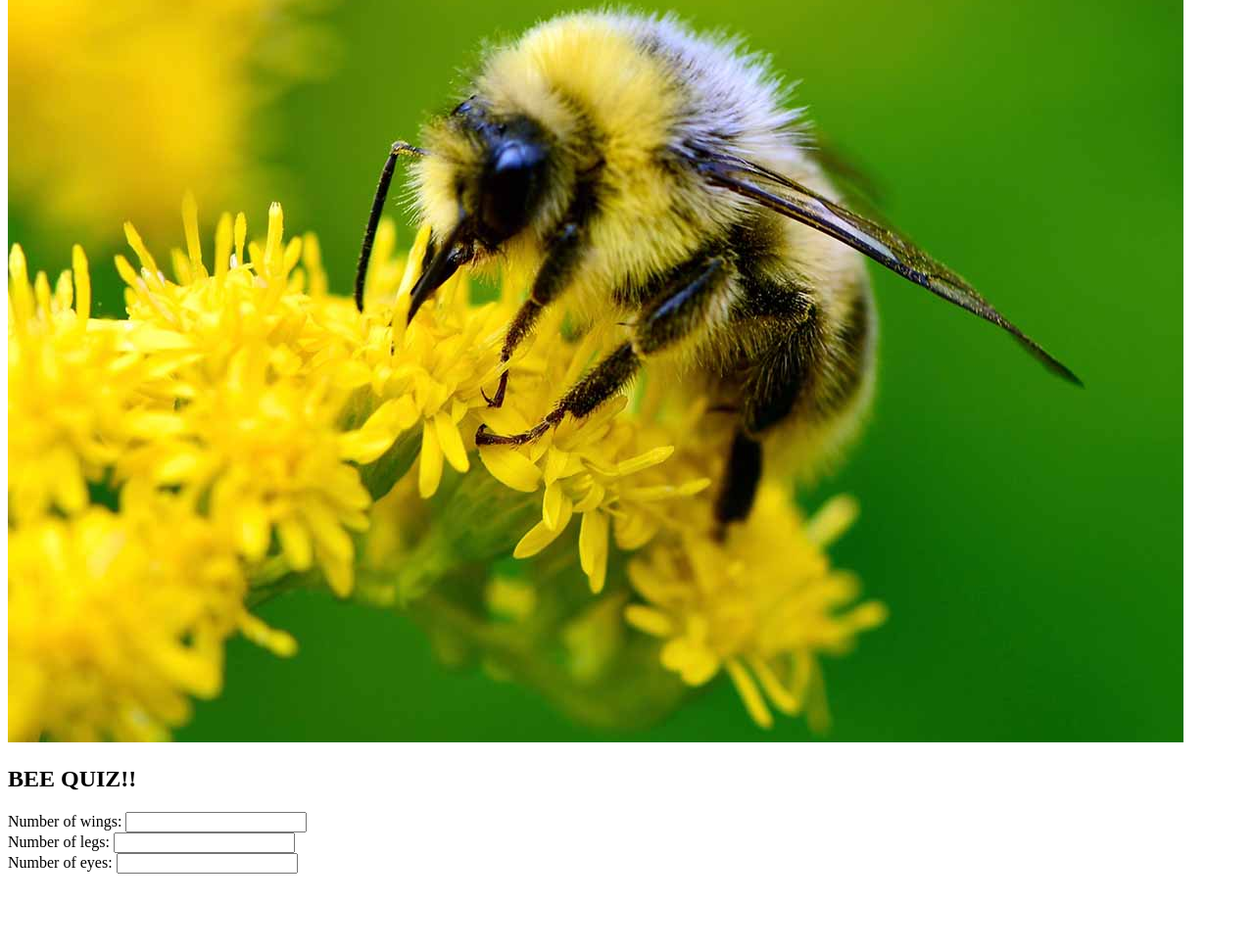
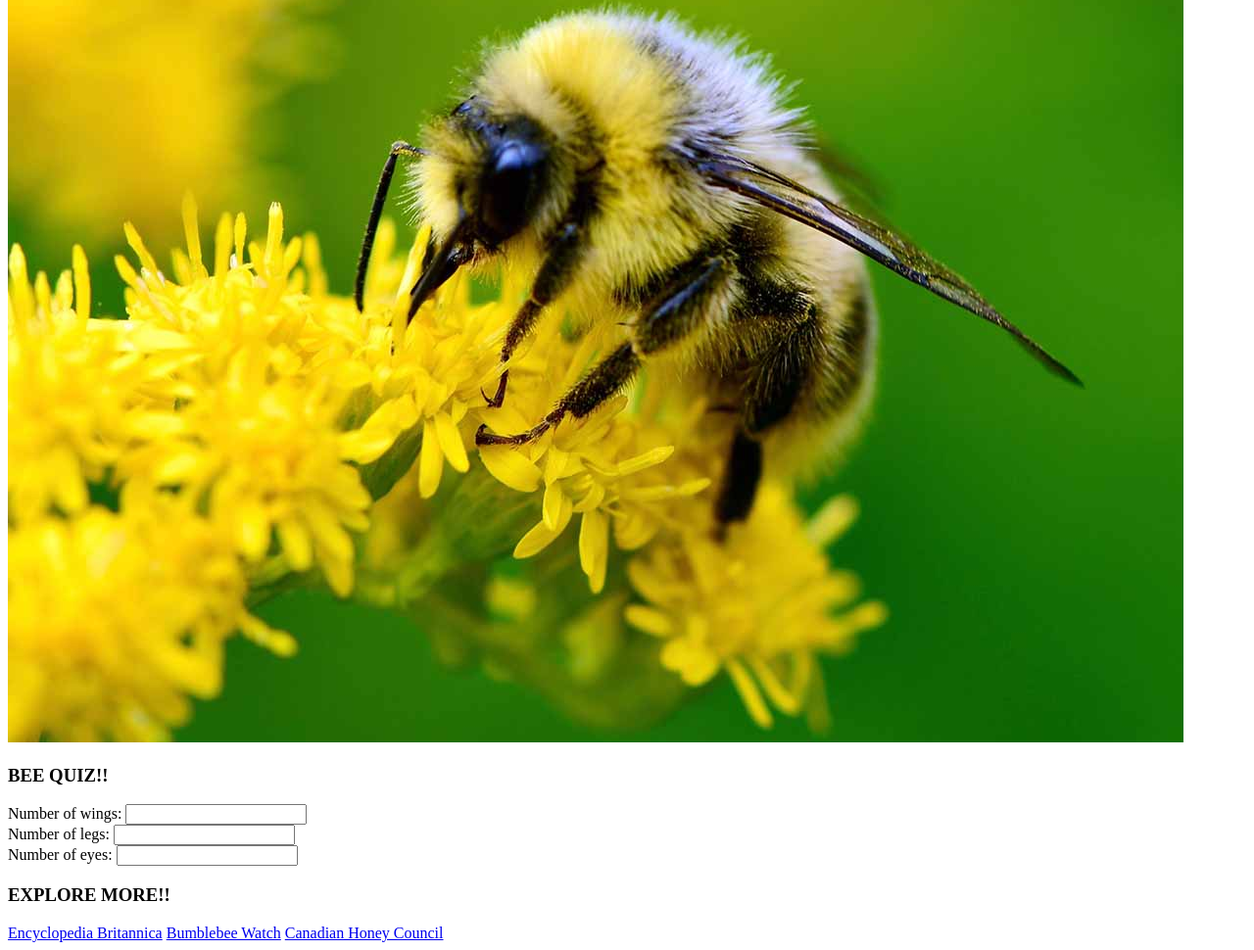
Before and after one commit to FHuaTDSB/assign1-4u, a website: page index.html in a window 1280 px wide. Shown: the part 194-1164 px from the top of the page at 98% size. Before the commit the page ends 1094 px from the top, so only its background shows below. Drawn offline with Linux system fonts and the light colour scheme.

Commit message:
Added resource links

```diff
--- a/index.html
+++ b/index.html
@@ -13,7 +13,7 @@
   <p>The bee, of course, flies anyway because bees don't care what humans think is impossible."</p>
   <p>- The Bee Movie, 2007</p>
   <img src="assets/Buzz-About-Bees-Feature.jpg" alt="Bumblebee on a flower">
-  <h2>BEE QUIZ!!</h2>
+  <h3>BEE QUIZ!!</h2>
   <form>
     <label for="wings">Number of wings:</label>
     <input type="text" name="wings"><br>
@@ -23,5 +23,9 @@
     <input type="text" name="eyes">
   </form>
 </body>
+<h3>EXPLORE MORE!!</h2>
+<a href="https://www.britannica.com/animal/bee" target="_blank">Encyclopedia Britannica</a>
+<a href="https://www.bumblebeewatch.org/" target="_blank">Bumblebee Watch</a>
+<a href="https://honeycouncil.ca/industry-overview/bee-facts/" target="_blank">Canadian Honey Council</a>
 
 </html>
```
